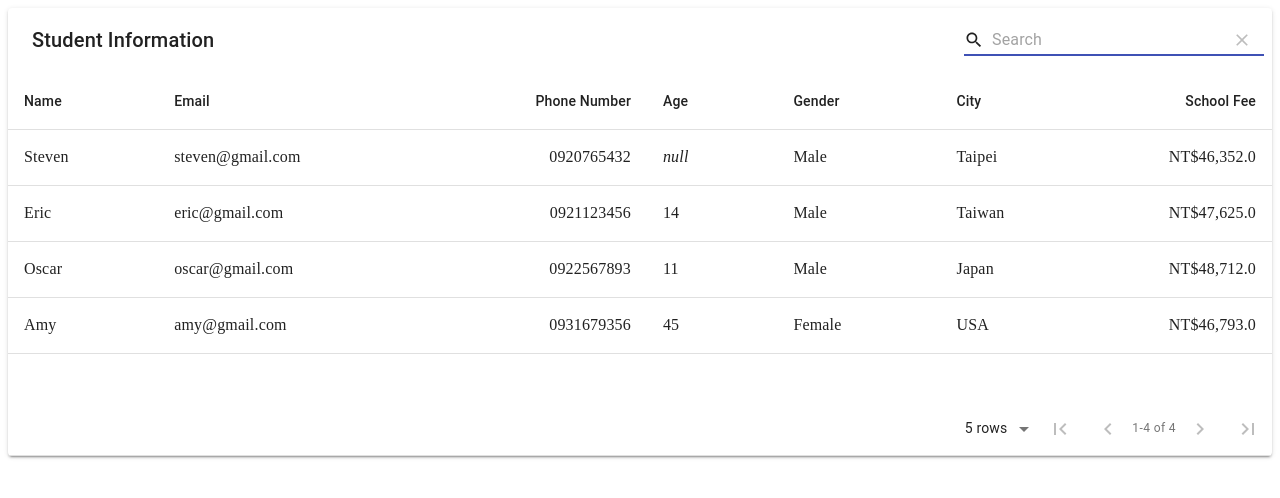
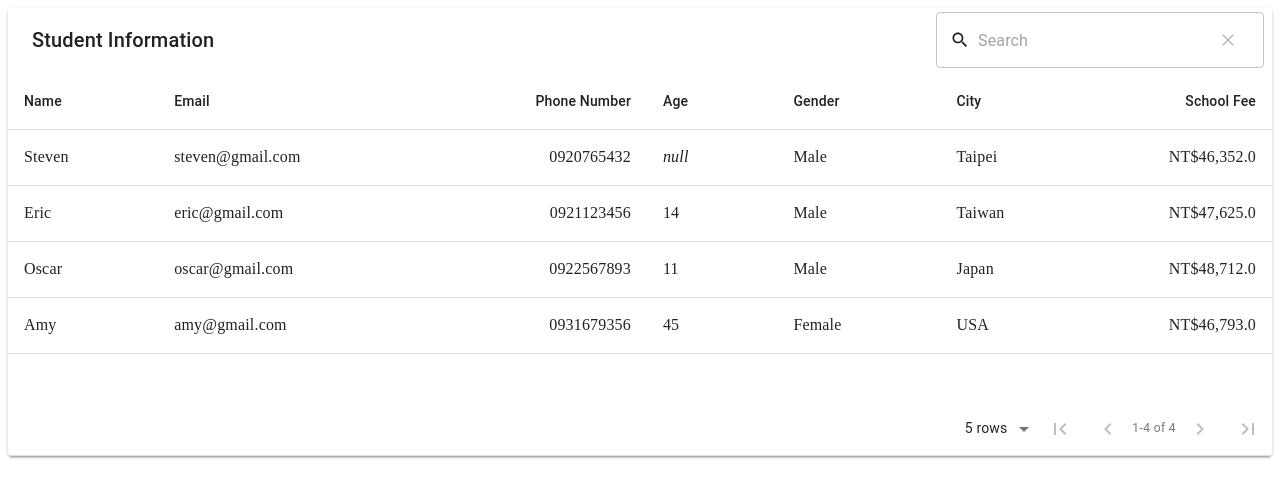
Before and after one commit to pluto123/material_table, a React (Create React App) app: page / in a window 1280 px wide. Shown: the top 498 px of the page. Built offline with nearby package versions, Linux system fonts and the light colour scheme.

Commit message:
設定搜尋框樣式

```diff
--- a/src/App.js
+++ b/src/App.js
@@ -71,7 +71,8 @@ function App() {
           search: true,
           //searchText: "steven",
           //searchFieldAlignment: "left",
-          searchAutoFocus: true,
+          //searchAutoFocus: true,
+          searchFieldVariant: "outlined" // searchFieldVariant: [standard | filled | outlined]
         }}
       />
     </div>
```
